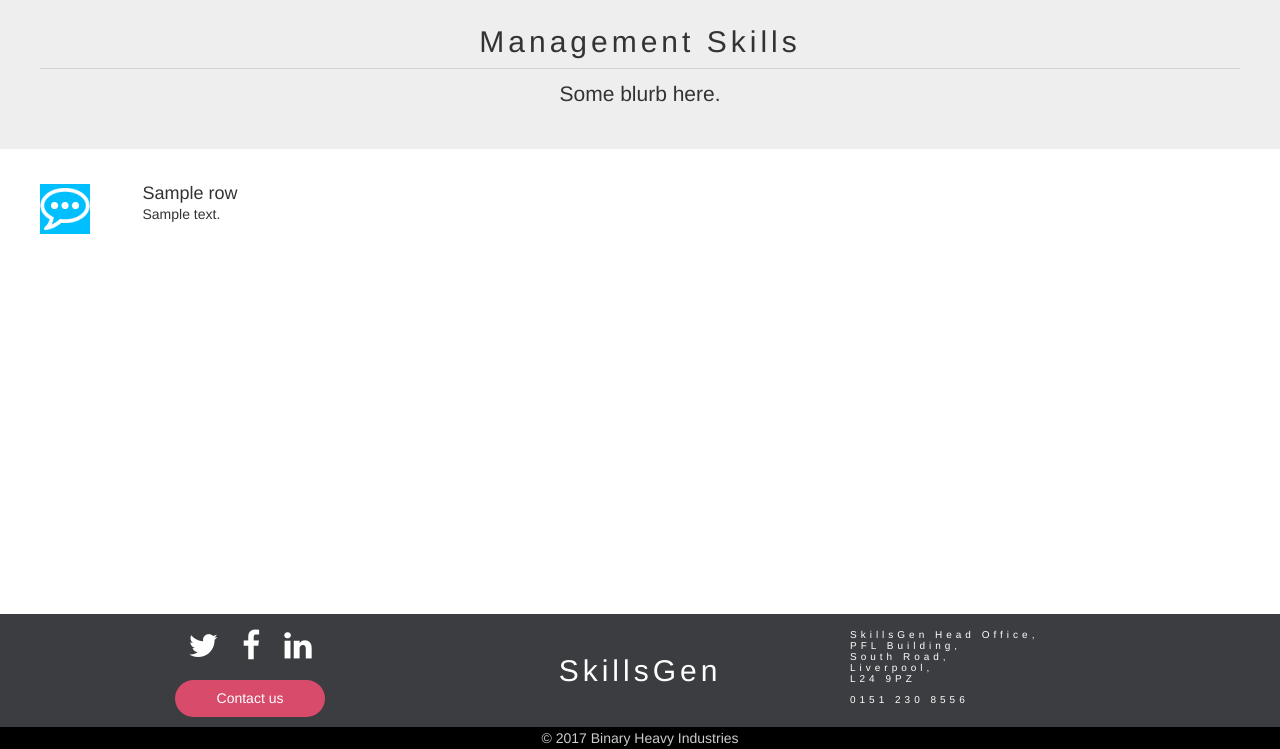
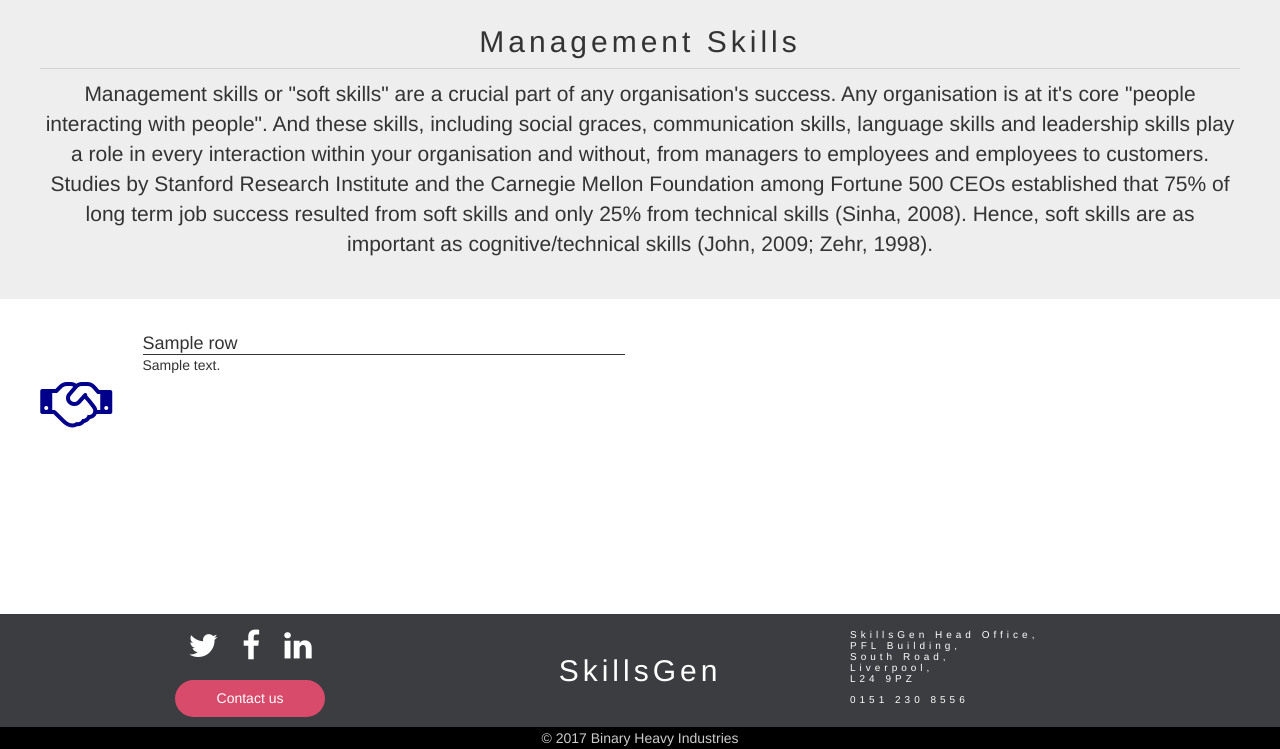
Before and after one commit to SkillsGen/sgmain, a Flask app: template templates/management.html in a window 1280 px wide. Shown: the part 51-800 px from the top of the page. Run offline with Flask 2, Linux system fonts and the light colour scheme; the template is opened without the code that fills it: most values are stand-ins (such as "Sample title", 1, 10 or a date in 2020); some libraries are stand-ins or nearby versions.

Commit message:
handshake and blurb

```diff
--- a/templates/management.html
+++ b/templates/management.html
@@ -7,7 +7,7 @@
 {% block main %}
 <div class="jumbotron text-center">
     <h2 class="text-center">Management Skills</h2>
-    <p>Some blurb here.</p>
+    <p>Management skills or "soft skills" are a crucial part of any organisation's success. Any organisation is at it's core "people interacting with people". And these skills, including social graces, communication skills, language skills and leadership skills play a role in every interaction within your organisation and without, from managers to employees and employees to customers. Studies by Stanford Research Institute and the Carnegie Mellon Foundation among Fortune 500 CEOs established that 75% of long term job success resulted from soft skills and only 25% from technical skills (Sinha, 2008). Hence, soft skills are as important as cognitive/technical skills (John, 2009; Zehr, 1998).</p>
 </div>
 <div class="jumbotron jumbowhite">
     <div class="row">
@@ -15,11 +15,11 @@
         <div class="col-sm-6">
             <div class="row">
                 <div id="{{ row.id }}" class="submcourseblock">
-                    <div class="col-xs-2">
-                        <img src="{{ url_for('static', filename='icons/manage-icon.png') }}" style="margin-top:10px;max-height:50px">
+                    <div class="col-xs-2 text-center">
+                        <i class="fa fa-handshake-o fa-4x" style="padding-top: 50px;color: darkblue"></i>
                     </div>
                     <div class="col-xs-10" style="max-height: 180px;overflow: hidden;">
-                        <h4 style="margin-bottom:0px;margin-top:10px">{{ row.name }}</h4>
+                        <h4 style="margin-bottom:0px;margin-top:10px;border-bottom: solid; border-width: 1px">{{ row.name }}</h4>
                         {{ row.description }}
                     </div>
                     <div class="gradient2w"></div>
```
